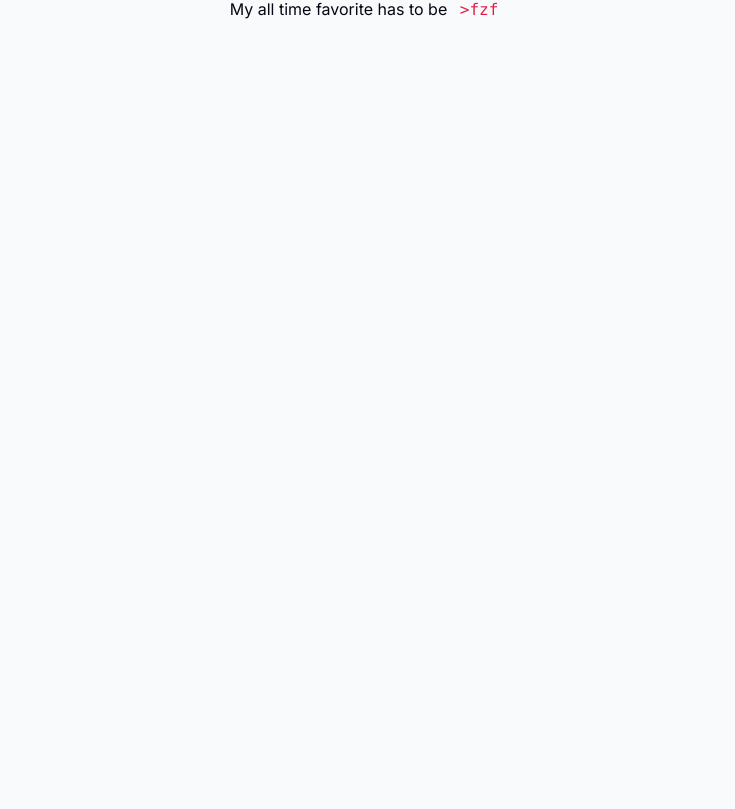
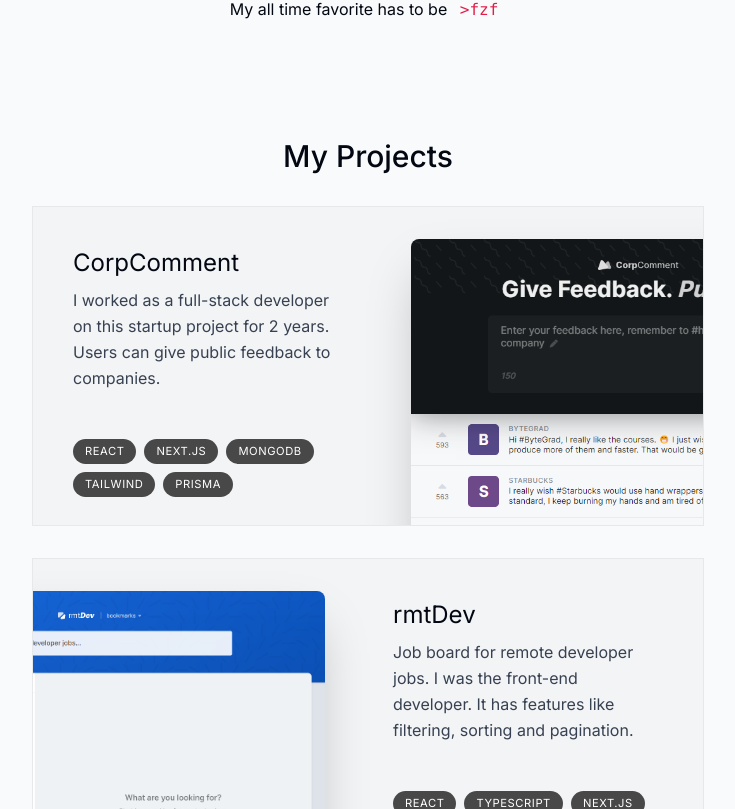
Before and after one commit to tjapit/portfolio, a Next.js app: page / in a window 1280 px wide. Shown: the part 1271-2080 px from the top of the page, without its empty margins (272-1007 px from the left). Before the commit the page ends 1409 px from the top, so only its background shows below. Built offline with nearby package versions, Linux system fonts and the light colour scheme.

Commit message:
feat: Projects section, adding projects and animations

```diff
--- a/app/page.tsx
+++ b/app/page.tsx
@@ -1,5 +1,6 @@
 import About from "@/components/about";
 import Intro from "@/components/intro";
+import Projects from "@/components/projects";
 import SectionDivider from "@/components/section-divider";
 
 export default function Home() {
@@ -8,6 +9,7 @@
       <Intro />
       <SectionDivider />
       <About />
+      <Projects />
     </main>
   );
 }
--- /dev/null
+++ b/components/projects.tsx
@@ -0,0 +1,71 @@
+import { projectsData } from "@/lib/data";
+import SectionHeading from "./section-heading";
+import React from "react";
+import Image from "next/image";
+
+export default function Projects() {
+  return (
+    <section>
+      <SectionHeading>My Projects</SectionHeading>
+      <div>
+        {projectsData.map((project, index) => (
+          <React.Fragment key={index}>
+            <Project {...project} />
+          </React.Fragment>
+        ))}
+      </div>
+    </section>
+  );
+}
+
+type ProjectProps = (typeof projectsData)[number];
+
+function Project({ title, description, tags, imageUrl }: ProjectProps) {
+  return (
+    <section
+      className="group relative mb-3 max-w-[42rem] bg-gray-100 border
+      border-black/5 overflow-hidden sm:pr-8 sm:h-[20rem] sm:mb-8 last:mb-0
+      even:pl-8 hover:bg-gray-200 transition duration-500"
+    >
+      <div
+        className="pt-4 pb-7 px-5 h-full flex flex-col
+          sm:pl-10 sm:pr-2 sm:pt-10 sm:max-w-[50%] group-even:ml-[18rem]"
+      >
+        <h3 className="text-2xl">{title}</h3>
+        <p className="mt-2 leading-relaxed text-gray-700">{description}</p>
+        <ul className="mt-4 flex flex-wrap gap-2 sm:mt-auto">
+          {tags.map((tag, i) => (
+            <li
+              key={i}
+              className="px-3 py-1 bg-black/[.7] text-[.7rem] uppercase
+              tracking-wider text-white rounded-full"
+            >
+              {tag}
+            </li>
+          ))}
+        </ul>
+      </div>
+
+      <Image
+        src={imageUrl}
+        alt={`Project ${title}`}
+        quality={95}
+        className="absolute top-8 -right-40 w-[28.25rem] rounded-t-lg shadow-2xl
+        transition
+        duration-300
+        group-even:right-[initial]
+        group-even:-left-40
+
+        group-hover:-translate-x-3
+        group-hover:translate-y-3
+        group-hover:-rotate-2
+        group-hover:scale-105
+
+        group-even:group-hover:translate-x-3
+        group-even:group-hover:-translate-y-3
+        group-even:group-hover:rotate-2
+        "
+      />
+    </section>
+  );
+}
--- a/components/section-heading.tsx
+++ b/components/section-heading.tsx
@@ -3,5 +3,9 @@
 };
 
 export default function SectionHeading({ children }: SectionHeadingProps) {
-  return <h2 className="mb-8 text-3xl font-medium capitalize">{children}</h2>;
+  return (
+    <h2 className="mb-8 text-3xl font-medium capitalize text-center">
+      {children}
+    </h2>
+  );
 }
```
